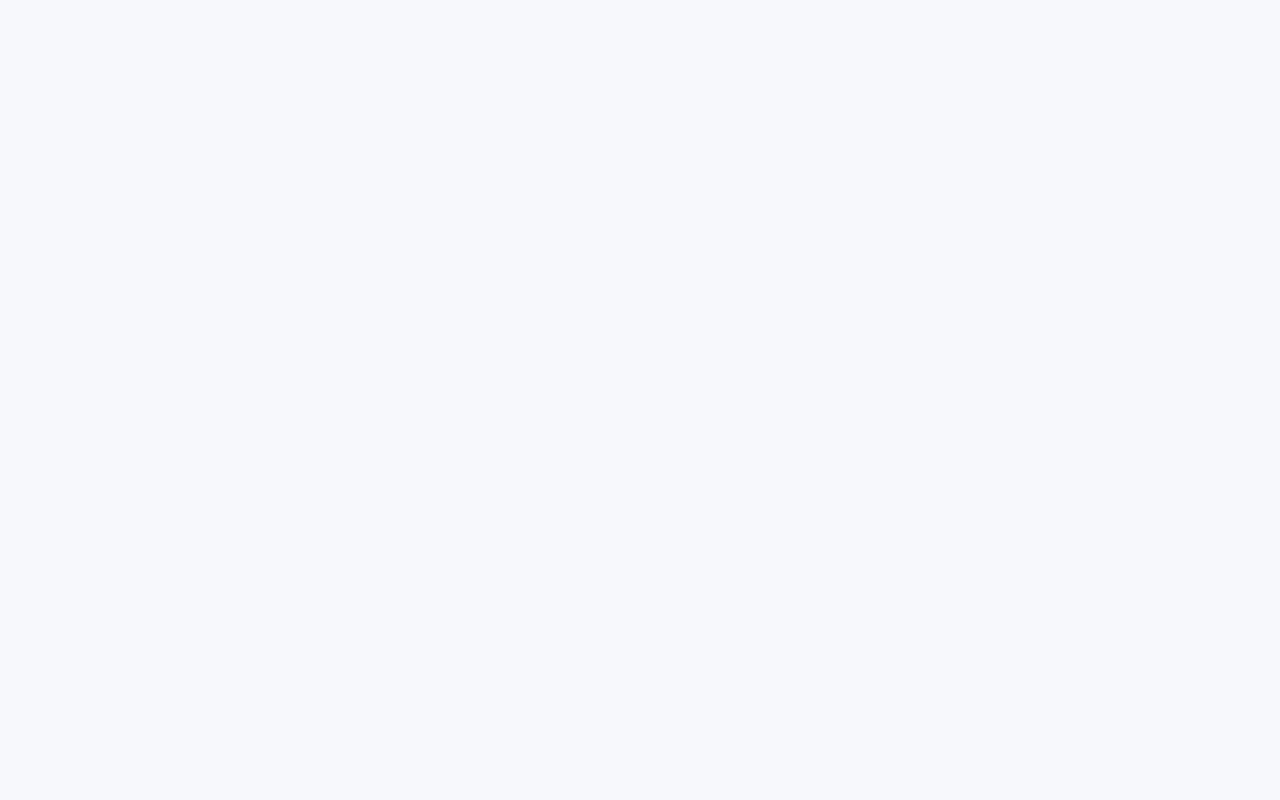
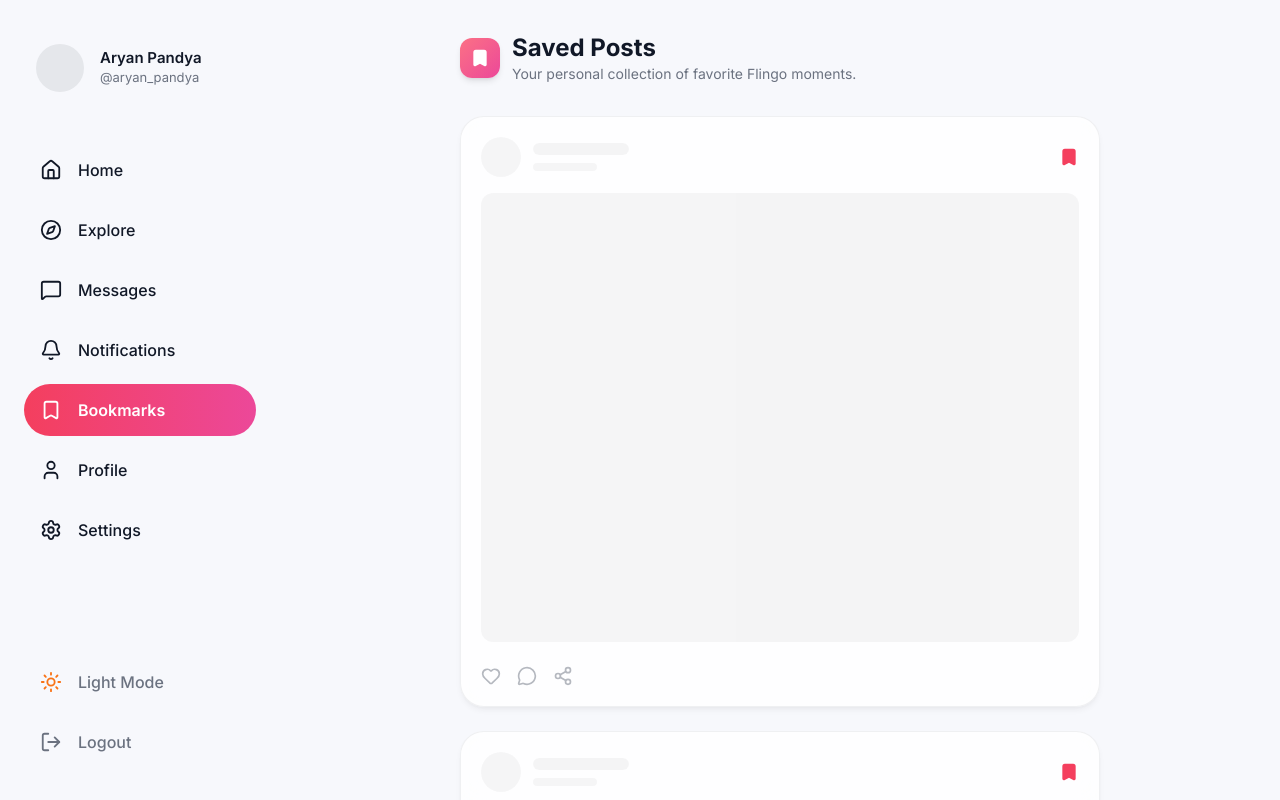
Before and after one commit to AryanPandya0/Flingo, a React (Vite) app in the folder frontend/: page /bookmarks in a window 1280 px wide. Before the commit this address had no page. Built offline with nearby package versions, Linux system fonts and the light colour scheme.

Commit message:
Bookmarks page & Update application routing

```diff
--- a/frontend/src/App.jsx
+++ b/frontend/src/App.jsx
@@ -3,6 +3,9 @@ import AppLayout from './components/layout/AppLayout';
 import Home from './pages/Home/Home';
 import Explore from './pages/Explore/Explore';
 import Profile from './pages/Profile/Profile';
+import Messages from './pages/Messages/Messages';
+import Notifications from './pages/Notifications/Notifications';
+import Bookmarks from './pages/Bookmarks/Bookmarks';
 import Login from './pages/Auth/Login';
 import Register from './pages/Auth/Register';
 
@@ -19,6 +22,9 @@ function App() {
           <Route path="/" element={<Home />} />
           <Route path="/explore" element={<Explore />} />
           <Route path="/profile" element={<Profile />} />
+          <Route path="/messages" element={<Messages />} />
+          <Route path="/notifications" element={<Notifications />} />
+          <Route path="/bookmarks" element={<Bookmarks />} />
         </Route>
       </Routes>
     </Router>
--- /dev/null
+++ b/frontend/src/pages/Bookmarks/Bookmarks.jsx
@@ -0,0 +1,76 @@
+import React from 'react';
+import { motion } from 'framer-motion';
+import { Bookmark, Heart, MessageCircle, Share2 } from 'lucide-react';
+
+const SavedPostSkeleton = ({ delay }) => (
+  <motion.div
+    initial={{ opacity: 0, y: 20 }}
+    animate={{ opacity: 1, y: 0 }}
+    transition={{ duration: 0.5, delay }}
+    className="glass-card p-4 sm:p-5 flex flex-col gap-4"
+  >
+    <div className="flex items-center gap-3">
+      <div className="w-10 h-10 rounded-full bg-black/5 dark:bg-white/5 animate-pulse" />
+      <div className="flex-1 space-y-2">
+        <div className="w-24 h-3 rounded-full bg-black/5 dark:bg-white/5 animate-pulse" />
+        <div className="w-16 h-2 rounded-full bg-black/5 dark:bg-white/5 animate-pulse" />
+      </div>
+      <Bookmark className="w-5 h-5 text-rose-500 fill-current" />
+    </div>
+
+    <div className="w-full aspect-[4/3] rounded-xl bg-black/5 dark:bg-white/5 animate-pulse" />
+
+    <div className="flex items-center justify-between mt-2">
+      <div className="flex items-center gap-4 text-text-secondary-light dark:text-text-secondary-dark opacity-50">
+        <Heart className="w-5 h-5" />
+        <MessageCircle className="w-5 h-5" />
+        <Share2 className="w-5 h-5" />
+      </div>
+    </div>
+  </motion.div>
+);
+
+const Bookmarks = () => {
+  // Simulating loading state for now
+  const hasBookmarks = true;
+
+  return (
+    <div className="w-full max-w-2xl mx-auto px-4 py-6 sm:py-8 pb-24 lg:pb-8 h-full overflow-y-auto hide-scrollbar">
+      <div className="flex items-center gap-3 mb-8">
+        <div className="w-10 h-10 rounded-xl bg-gradient-to-br from-rose-400 to-pink-500 flex items-center justify-center text-white shadow-md shrink-0">
+          <Bookmark size={20} className="fill-current" />
+        </div>
+        <div>
+          <h1 className="text-2xl font-bold">Saved Posts</h1>
+          <p className="text-sm text-text-secondary-light dark:text-text-secondary-dark">
+            Your personal collection of favorite Flingo moments.
+          </p>
+        </div>
+      </div>
+
+      {!hasBookmarks ? (
+        <motion.div
+          initial={{ opacity: 0, scale: 0.95 }}
+          animate={{ opacity: 1, scale: 1 }}
+          className="w-full mt-12 flex flex-col items-center justify-center text-center p-8 glass-card border-dashed border-2 border-border-light dark:border-border-dark"
+        >
+          <div className="w-16 h-16 rounded-full bg-rose-500/10 flex items-center justify-center text-rose-500 mb-4">
+            <Bookmark size={32} />
+          </div>
+          <h2 className="text-xl font-bold mb-2">No bookmarks yet</h2>
+          <p className="text-text-secondary-light dark:text-text-secondary-dark max-w-sm">
+            When you see something you like, tap the bookmark icon to save it here for later.
+          </p>
+        </motion.div>
+      ) : (
+        <div className="flex flex-col gap-6">
+          {[1, 2, 3].map((item, index) => (
+            <SavedPostSkeleton key={item} delay={index * 0.1} />
+          ))}
+        </div>
+      )}
+    </div>
+  );
+};
+
+export default Bookmarks;
```
